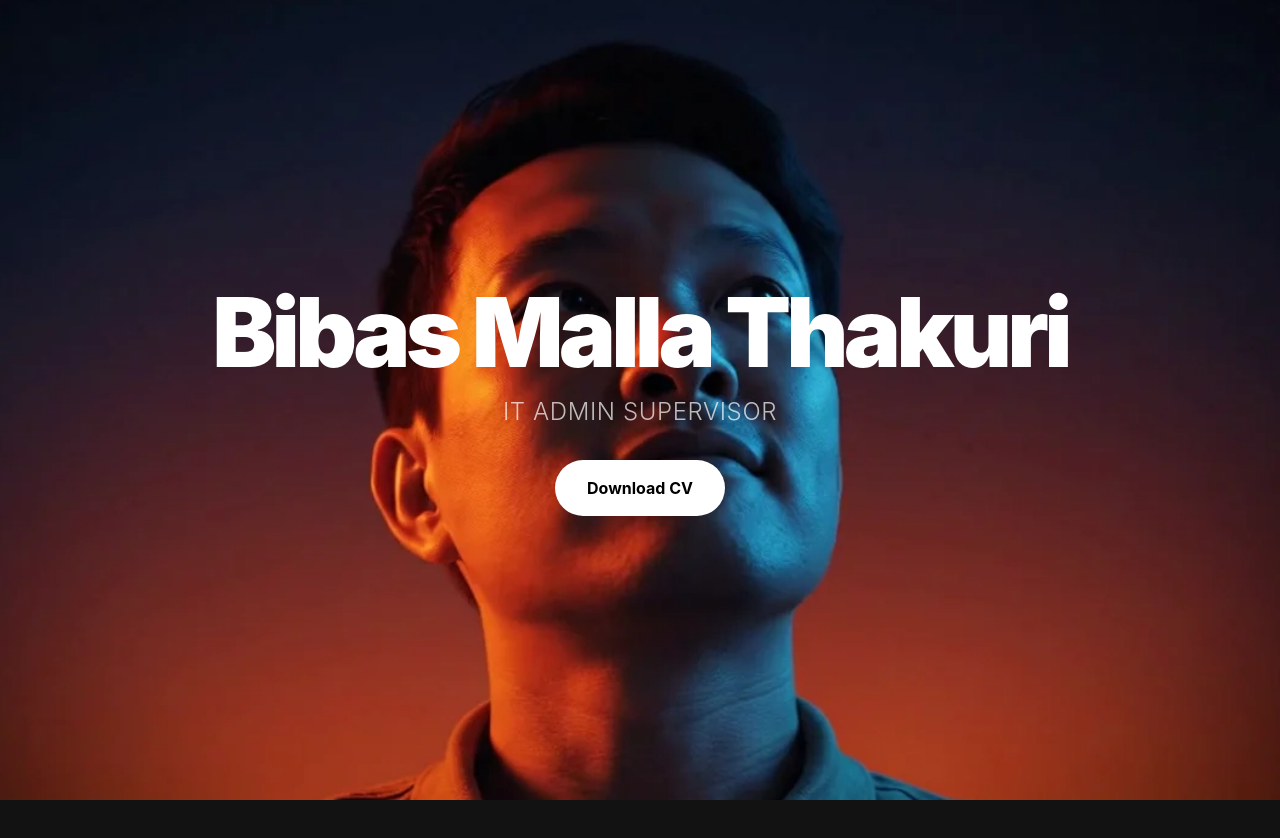
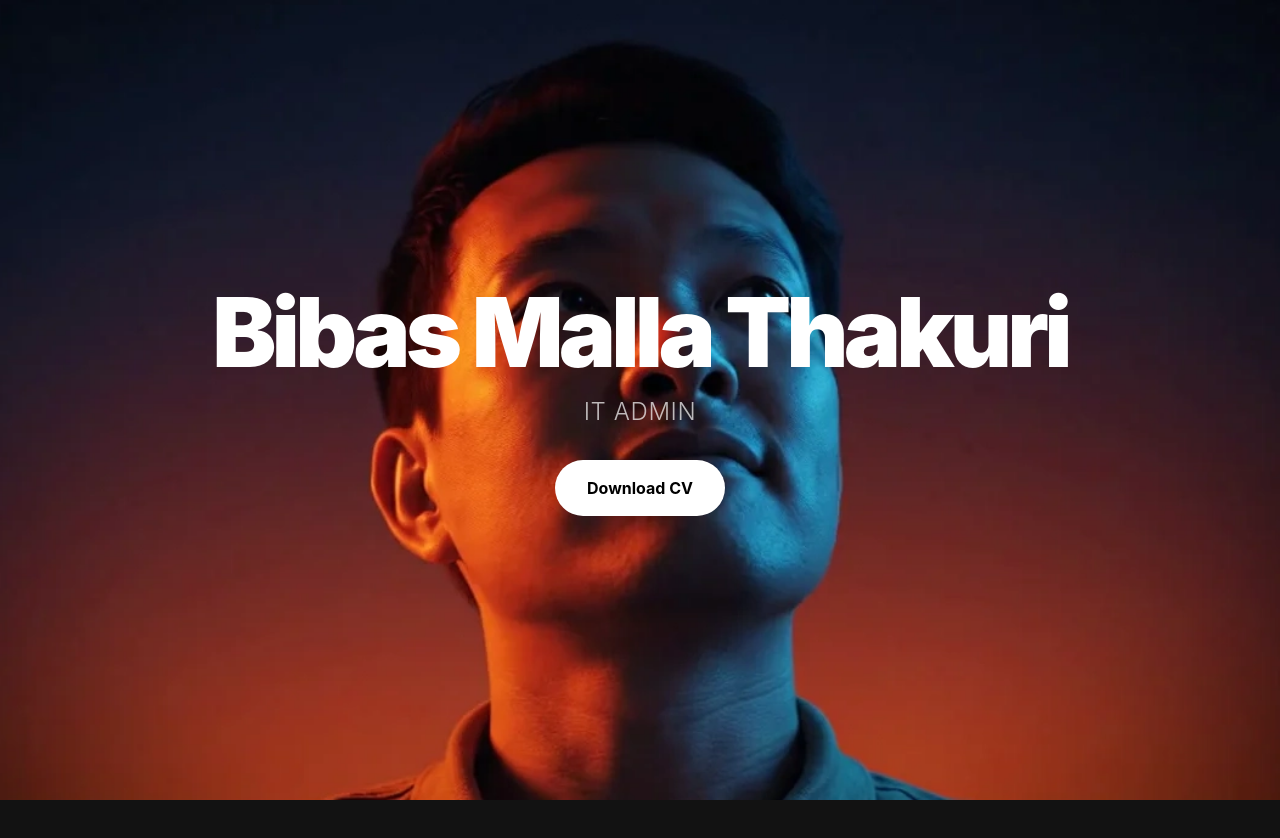
Before and after one commit to BibasThakuri/scrollytelling-portfolio, a Next.js app: page / in a window 1280 px wide. Shown: the top 838 px of the page. Built offline with nearby package versions, Linux system fonts and the light colour scheme.

Commit message:
Refine role to IT Admin and remove Project Management references

```diff
--- a/src/components/Overlay.tsx
+++ b/src/components/Overlay.tsx
@@ -32,7 +32,7 @@ export default function Overlay({ scrollYProgress }: { scrollYProgress: MotionVa
           Bibas Malla Thakuri
         </h1>
         <p className="text-xl md:text-2xl text-white/70 font-light tracking-wide uppercase mb-8">
-          IT Admin Supervisor
+          IT Admin
         </p>
         <motion.a
           href="/cv.pdf"
--- a/src/components/Projects.tsx
+++ b/src/components/Projects.tsx
@@ -6,12 +6,12 @@ import { motion } from "framer-motion";
 const projects = [
   {
     title: "Dohoro Management Pvt. Ltd.",
-    role: "IT Admin Supervisor",
+    role: "IT Admin",
     period: "September 2023 - June 2025",
-    description: "Designed and developed the Dohoro website, optimizing user experience. Collaborated on WorkplanX, a project management tool. Enhanced data visualization using Power BI and supervised administrative teams.",
+    description: "Designed and developed the Dohoro website, optimizing user experience. Collaborated on WorkplanX, an IT administration tool. Enhanced data visualization using Power BI and supervised administrative teams.",
     bullets: [
       "Designed and developed the Dohoro website, optimizing user experience and functionality.",
-      "Collaborated on development of WorkplanX project management tool.",
+      "Collaborated on development of WorkplanX IT administration tool.",
       "Enhanced data visualization using Power BI to drive data-driven decisions.",
       "Supervised the administrative team and oversaw IT operations and technical administration."
     ],
```
